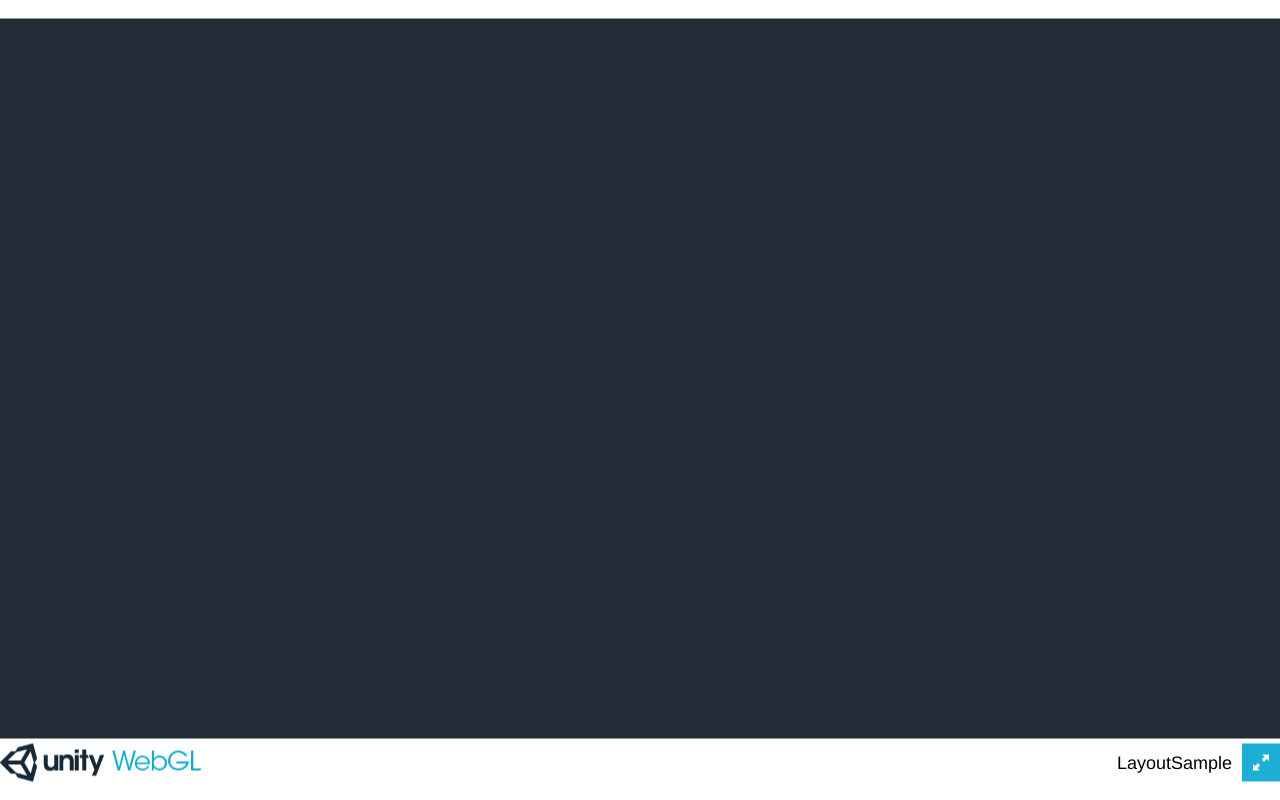
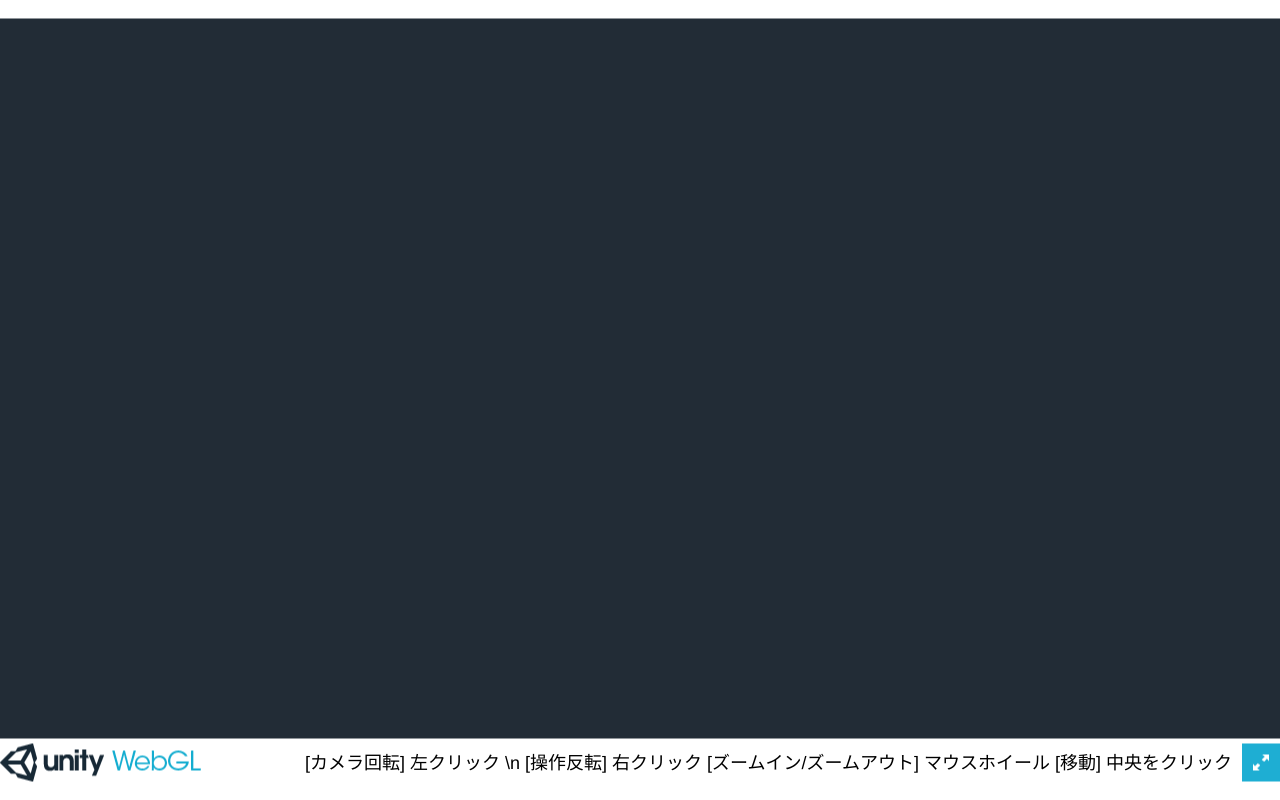
Before and after one commit to itotakao/2018_WebGL-TennisTrainer, a plain HTML site: page index.html in a window 1280 px wide. Drawn offline with Linux system fonts and the light colour scheme; no server answers.

Commit message:
操作を記述

```diff
--- a/index.html
+++ b/index.html
@@ -1,5 +1,6 @@
 <!DOCTYPE html>
 <html lang="en-us">
+
 <head>
   <meta charset="utf-8">
   <meta http-equiv="Content-Type" content="text/html; charset=utf-8">
@@ -9,17 +10,19 @@
   <script src="TemplateData/UnityProgress.js"></script>
   <script src="Build/UnityLoader.js"></script>
   <script>
-      var gameInstance = UnityLoader.instantiate("gameContainer", "Build/LayoutSample.json", {onProgress: UnityProgress});
+    var gameInstance = UnityLoader.instantiate("gameContainer", "Build/LayoutSample.json", { onProgress: UnityProgress });
   </script>
 </head>
+
 <body>
   <div class="webgl-content">
     <div id="gameContainer" style="width: 1280px; height: 720px"></div>
     <div class="footer">
       <div class="webgl-logo"></div>
       <div class="fullscreen" onclick="gameInstance.SetFullscreen(1)"></div>
-        <div class="title">LayoutSample</div>
+      <div class="title">[カメラ回転] 左クリック \n [操作反転] 右クリック [ズームイン/ズームアウト] マウスホイール [移動] 中央をクリック</div>
     </div>
   </div>
 </body>
+
 </html>
```
Lines whose indentation alone changed are shown as unchanged.
